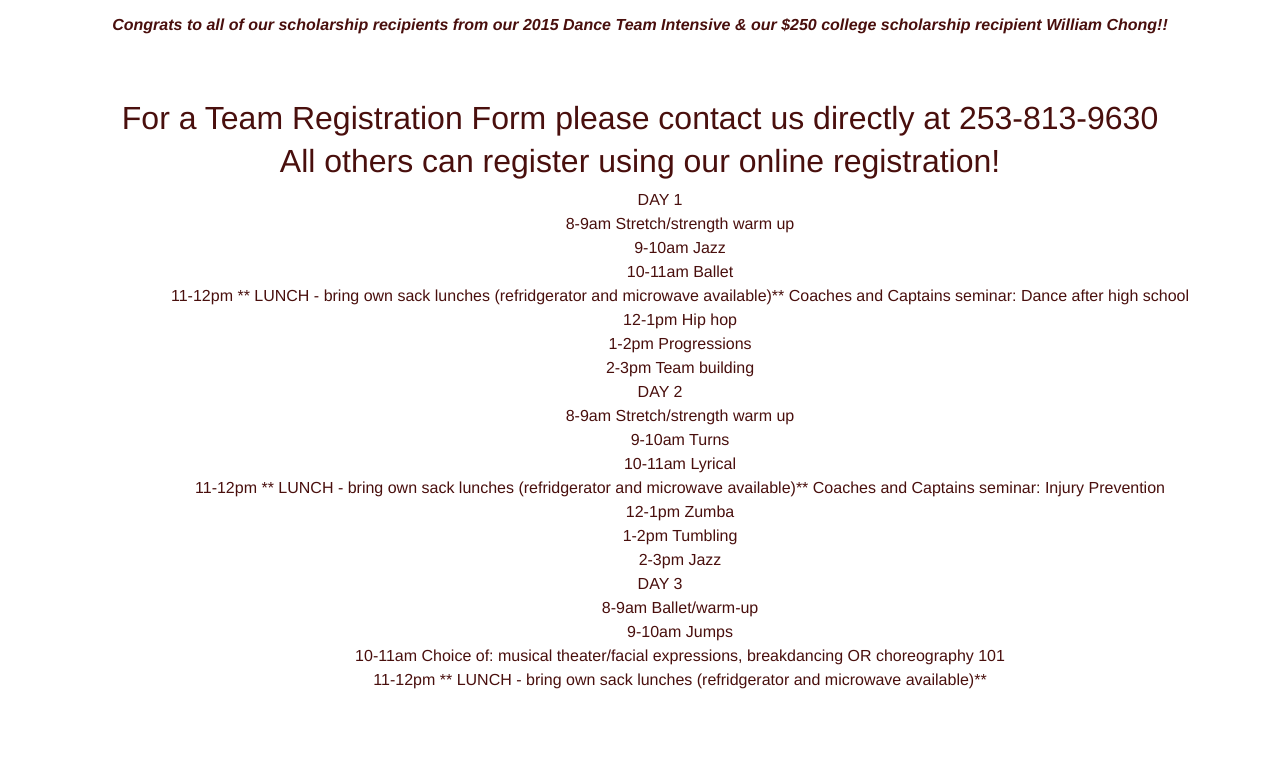
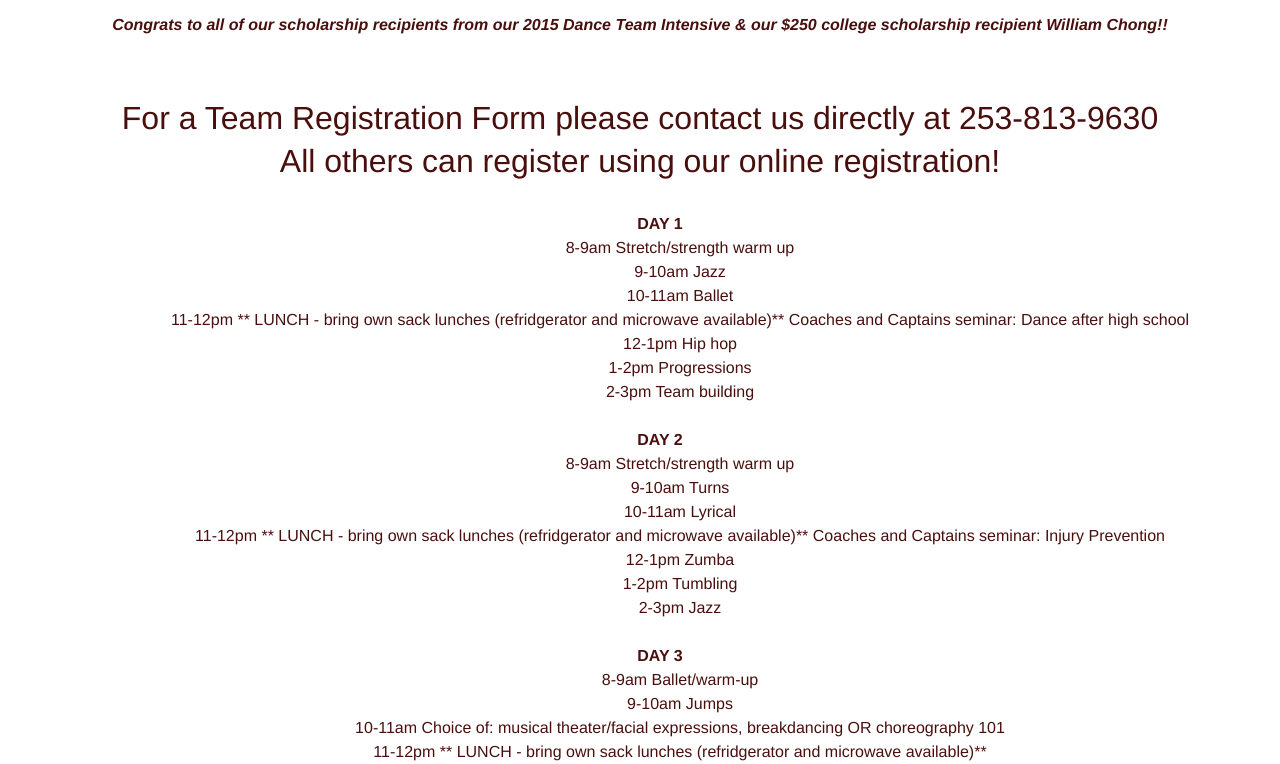
Before and after one commit to DeeBaker/allegrodance, a plain HTML site: page Classes/HSDanceIntens.html in a window 1280 px wide. Shown: the part 635-1399 px from the top of the page. Before the commit the page ends 1327 px from the top, so only its background shows below. Drawn offline with nearby package versions, Linux system fonts and the light colour scheme.

Commit message:
upload dance intensive

```diff
--- a/Classes/HSDanceIntens.html
+++ b/Classes/HSDanceIntens.html
@@ -111,9 +111,9 @@ You can use the choreography taught during the intensive for your routines. (Cho
 <h2 class="maroon-Center-Text"> All others can register using our online registration!</h2>
 
 
-
-<ul><li  class="maroon-Center-Text no-Bullet">
-DAY 1</li>
+ <br>
+<ul><li  class="maroon-Center-Text no-Bullet"><b>DAY 1</b>
+</li>
 <ul><li  class="maroon-Center-Text no-Bullet">
 8-9am      Stretch/strength warm up</li><li  class="maroon-Center-Text no-Bullet">
 9-10am    Jazz </li><li  class="maroon-Center-Text no-Bullet">
@@ -124,12 +124,12 @@ DAY 1</li>
 
 12-1pm   Hip hop</li><li  class="maroon-Center-Text no-Bullet">
 1-2pm     Progressions </li><li  class="maroon-Center-Text no-Bullet">
-    2-3pm     Team building </li> </ul>
+    2-3pm     Team building </li> </ul> <br>
 
 
 
 
-    <li  class="maroon-Center-Text no-Bullet">DAY 2</li><ul><li class="maroon-Center-Text no-Bullet">
+    <li  class="maroon-Center-Text no-Bullet"><b>DAY 2</b></li><ul><li class="maroon-Center-Text no-Bullet">
 8-9am      Stretch/strength warm up </li><li  class="maroon-Center-Text no-Bullet">
 9-10am    Turns  </li><li  class="maroon-Center-Text no-Bullet">
 10-11am   Lyrical  </li><li  class="maroon-Center-Text no-Bullet">
@@ -143,7 +143,8 @@ DAY 1</li>
 2-3pm     Jazz </li>
 
         </ul>
-           <li  class="maroon-Center-Text no-Bullet">DAY 3</li >
+          <br>
+           <li  class="maroon-Center-Text no-Bullet"><b>DAY 3</b></li >
            <ul><li  class="maroon-Center-Text no-Bullet">
 8-9am     Ballet/warm-up </li><li  class="maroon-Center-Text no-Bullet">
 9-10am   Jumps</li><li  class="maroon-Center-Text no-Bullet">
```
